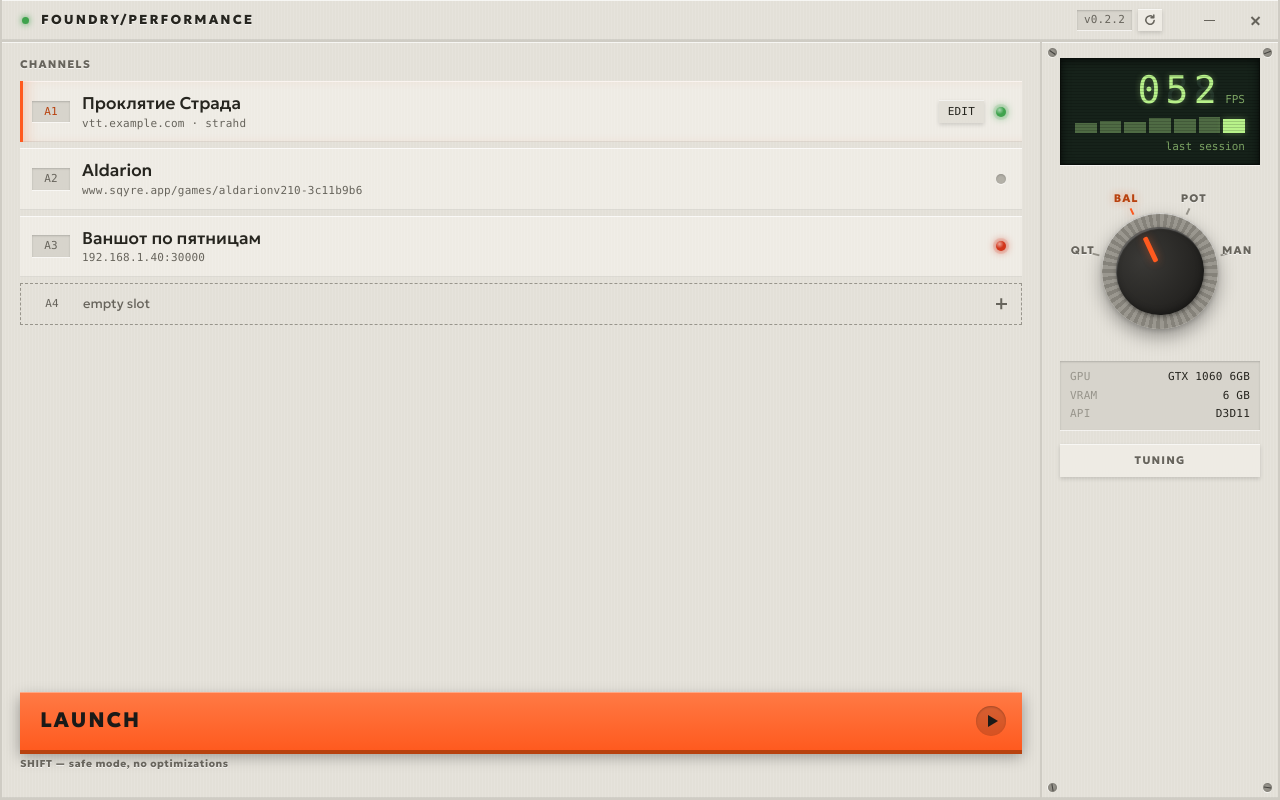
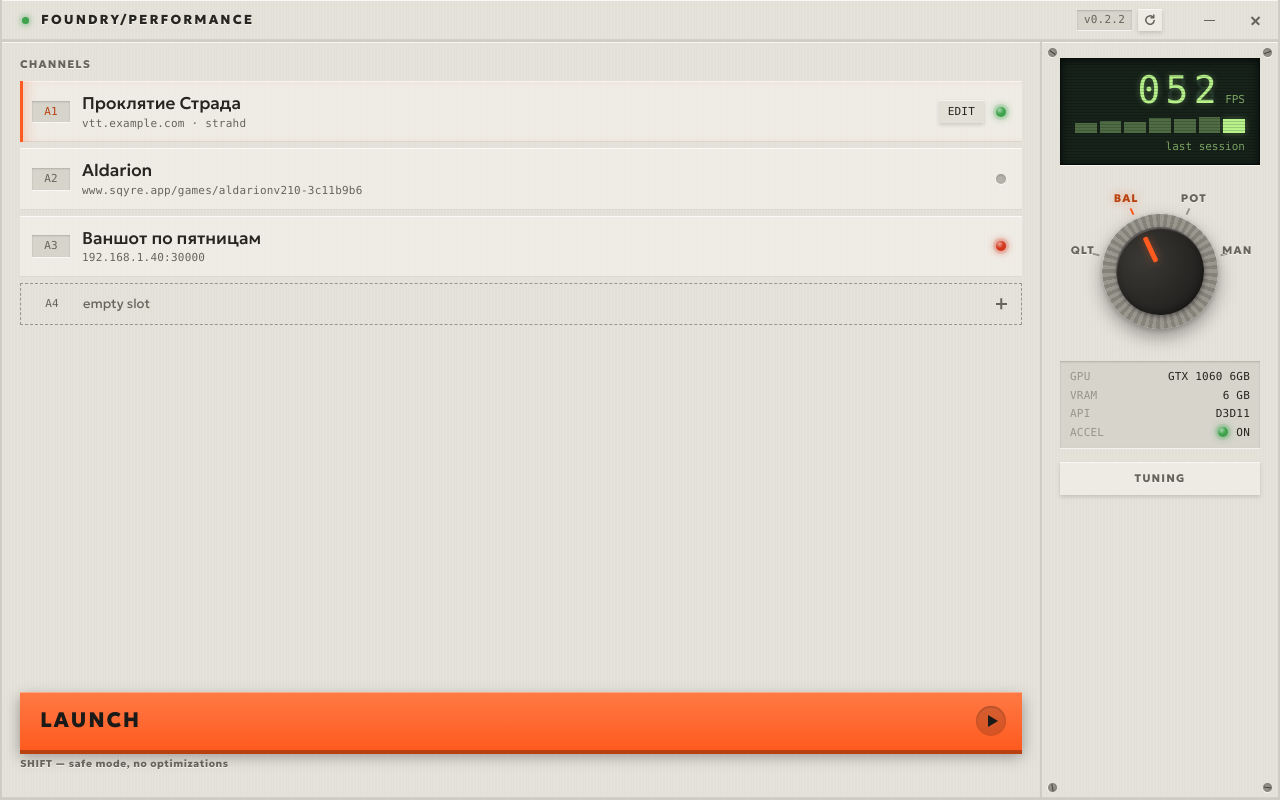
Before and after one commit to TacticalOtaku/FoundryPerformance, a Svelte app: page / in a window 1280 px wide. Built offline with nearby package versions, Linux system fonts and the light colour scheme; a web font is replaced by a local one.

Commit message:
feat: acceleration status in the launcher GPU passport

```diff
--- /dev/null
+++ b/src/lib/accel.ts
@@ -0,0 +1,13 @@
+import type { AngleBackend, LedState, Settings } from "./types";
+
+export type AccelState = "on" | "software" | "wrongGpu" | "unchecked";
+
+const LED: Record<AccelState, LedState> = { on: "ok", software: "err", wrongGpu: "warn", unchecked: "off" };
+
+/** Статус ускорения для паспорта: вердикт последней проверки, если она про текущие бэкенд и видеокарту. */
+export function accelView(settings: Settings, current: boolean): { state: AccelState; api: AngleBackend; led: LedState } {
+	const v = current ? settings.gpuCheck?.verdict : undefined;
+	const state: AccelState = v?.kind === "hardware" ? "on" : v?.kind === "software" ? "software" : v?.kind === "wrongGpu" ? "wrongGpu" : "unchecked";
+	const backend = v && "backend" in v ? v.backend : null;
+	return { state, api: backend ?? settings.engine.angle, led: LED[state] };
+}
--- a/src/lib/i18n/en.json
+++ b/src/lib/i18n/en.json
@@ -76,6 +76,15 @@
   "theme.night": "NIGHT",
   "locale.auto": "AUTO",
   "gpu.unknown": "GPU not detected",
+  "accel.label": "ACCEL",
+  "accel.on": "ON",
+  "accel.software": "SOFTWARE",
+  "accel.wrongGpu": "iGPU",
+  "accel.unchecked": "UNCHECKED",
+  "accel.tip.on": "The game renders on the GPU. API is the engine it actually runs on.",
+  "accel.tip.software": "Last time the game rendered without the GPU. Pick another engine in Tuning or update the GPU driver.",
+  "accel.tip.wrongGpu": "The game renders on the integrated GPU while a discrete one is present. Make the discrete GPU the preferred one in the NVIDIA or AMD control panel.",
+  "accel.tip.unchecked": "The status appears after you launch the game. It is checked again after an engine or GPU change.",
   "unit.gb": "GB",
   "unit.mb": "MB",
   "cache.title": "GAME CACHE",
@@ -93,6 +102,7 @@
   "err.serverMissing": "Slot not found — refresh the list",
   "notice.storeCorrupted": "{file} was damaged — a .bak copy was kept",
   "notice.engineFallback": "WebGL crashed on {from} — engine switched to {to}",
+  "notice.softwareRender": "Rendering without the GPU — engine switched to {to}. Restart the game",
   "notice.launchFailed": "The game didn't open. If you just closed it, wait a couple of seconds",
   "tip.meter.fps": "FPS GAIN",
   "tip.meter.look": "VISUAL COST",
--- a/src/lib/i18n/ru.json
+++ b/src/lib/i18n/ru.json
@@ -76,6 +76,15 @@
   "theme.night": "НОЧЬ",
   "locale.auto": "АВТО",
   "gpu.unknown": "GPU не определён",
+  "accel.label": "УСКОР.",
+  "accel.on": "ВКЛ",
+  "accel.software": "ПРОГРАММНОЕ",
+  "accel.wrongGpu": "ВСТРОЙКА",
+  "accel.unchecked": "НЕ ПРОВЕРЕНО",
+  "accel.tip.on": "Игра рисует на видеокарте. API — движок, на котором она работает на самом деле.",
+  "accel.tip.software": "В прошлый раз игра рисовала без видеокарты. Выбери другой движок в «Настройке» или обнови драйвер видеокарты.",
+  "accel.tip.wrongGpu": "Игра рисует на встроенной видеокарте, хотя есть дискретная. Выбери дискретную видеокарту основной в панели NVIDIA или AMD.",
+  "accel.tip.unchecked": "Статус появится после запуска игры. После смены движка или видеокарты проверка повторяется.",
   "unit.gb": "ГБ",
   "unit.mb": "МБ",
   "cache.title": "КЭШ ИГРЫ",
@@ -93,6 +102,7 @@
   "err.serverMissing": "Слот не найден — обновите список",
   "notice.storeCorrupted": "Файл {file} был повреждён — сохранена копия .bak",
   "notice.engineFallback": "WebGL упал на {from} — движок переключён на {to}",
+  "notice.softwareRender": "Рендер без видеокарты — движок переключён на {to}. Перезапусти игру",
   "notice.launchFailed": "Игра не открылась. Если только что закрыли её — подождите пару секунд",
   "tip.meter.fps": "ПРИРОСТ FPS",
   "tip.meter.look": "ПОТЕРЯ КАРТИНКИ",
--- a/src/lib/mock.ts
+++ b/src/lib/mock.ts
@@ -1,4 +1,4 @@
-import type { InstallProgress, InstallStep, Levers, ModeDto, ProfileId, Server, Settings, StateDto } from "./types";
+import type { InstallProgress, InstallStep, Levers, ModeDto, ProfileId, Server, Settings, StateDto, Verdict } from "./types";
 
 const progressListeners = new Set<(p: InstallProgress) => void>();
 let mockCache = 91_000_000;
@@ -60,13 +60,24 @@ const presets: Record<ProfileId, Levers> = {
 	potato: lv({ perfMode: 0, maxFps: 45, resMin: 0.55, resMax: 0.85, lightAnimation: false, mipmap: false, video: "static", sequencer: false, fxmaster: false, unfocusedFps: 10, prime: "aggressive" })
 };
 
+/** Превью статуса ускорения: `?accel=on|software|wrongGpu|unknown|stale|none`. */
+const accelParam = new URLSearchParams(location.search).get("accel") ?? "on";
+const ACCEL: Record<string, Verdict> = {
+	on: { kind: "hardware", backend: "d3d11" },
+	software: { kind: "software" },
+	wrongGpu: { kind: "wrongGpu", backend: "d3d11" },
+	unknown: { kind: "unknown" },
+	stale: { kind: "hardware", backend: "gl" }
+};
+
 let settings: Settings = {
 	schema: 1,
 	profile: "balance",
 	overrides: {},
 	engine: { angle: "d3d11", diskCacheMb: 2048, extraArgs: "" },
 	locale: "auto",
-	theme: "auto"
+	theme: "auto",
+	gpuCheck: ACCEL[accelParam] ? { verdict: ACCEL[accelParam], renderer: "ANGLE (NVIDIA, …)", angle: "d3d11", adapter: "NVIDIA GeForce GTX 1060 6GB" } : null
 };
 
 let servers: Server[] = [
@@ -87,6 +98,7 @@ export async function mockInvoke(cmd: string, args: Record<string, unknown>): Pr
 				stats: { a1: { lastSession: { avg: 52.4, low1: 31, profile: "balance", at: 0 }, lastBench: null, history: [38, 44, 41, 55, 49, 58, 52] } },
 				presets,
 				gpu: { name: "NVIDIA GeForce GTX 1060 6GB", vramMb: 6144, vendorId: 0x10de },
+				gpuCheckCurrent: accelParam !== "stale",
 				recommended: "balance",
 				notice: null,
 				locale: "ru",
--- a/src/screens/MainScreen.svelte
+++ b/src/screens/MainScreen.svelte
@@ -1,8 +1,10 @@
 <script lang="ts">
 	import Knob from "../components/Knob.svelte";
+	import Led from "../components/Led.svelte";
 	import LaunchButton from "../components/LaunchButton.svelte";
 	import Lcd from "../components/Lcd.svelte";
 	import Slot from "../components/Slot.svelte";
+	import { accelView } from "../lib/accel";
 	import { noteLines } from "../lib/changelog";
 	import { t } from "../lib/i18n.svelte";
 	import { knobPosition } from "../lib/levers";
@@ -17,6 +19,7 @@
 	const lcdCaption = $derived(stats?.lastBench ? t("main.lastBench") : stats?.lastSession ? t("main.lastSession") : t("main.noData"));
 	// «NVIDIA GeForce RTX 5070» → «RTX 5070»: марка на табличке не нужна
 	const gpuName = $derived(dto.gpu?.name.replace(/^(NVIDIA|AMD|Intel\(R\))\s+(GeForce\s+|Radeon\s+(?=RX))?/i, "") ?? "");
+	const accel = $derived(accelView(dto.settings, dto.gpuCheckCurrent));
 	const code = (i: number) => `A${i + 1}`;
 </script>
 
@@ -79,7 +82,11 @@
 				<dt>VRAM</dt>
 				<dd>{Math.round(dto.gpu.vramMb / 1024)} {t("unit.gb")}</dd>
 				<dt>API</dt>
-				<dd>{dto.settings.engine.angle.toUpperCase()}</dd>
+				<dd>{accel.api.toUpperCase()}</dd>
+				<dt>{t("accel.label")}</dt>
+				<dd class="accel" {@attach tip(() => ({ title: t(`accel.${accel.state}`), body: t(`accel.tip.${accel.state}`) }))}>
+					<Led state={accel.led} label="" />{t(`accel.${accel.state}`)}
+				</dd>
 			</dl>
 		{:else}
 			<div class="passport mono">{t("gpu.unknown")}</div>
@@ -260,6 +267,14 @@
 		overflow: hidden;
 		text-overflow: ellipsis;
 	}
+	/* ореол лампочки шире строки — не обрезаем; статусы короткие, многоточие не нужно */
+	.passport .accel {
+		display: flex;
+		align-items: center;
+		justify-content: flex-end;
+		gap: 8px;
+		overflow: visible;
+	}
 	.tune {
 		padding: 10px;
 		background: var(--face-2);
```
Also changed, not shown: src/lib/types.ts (+16 -0 lines), 1 other file (tests, documents, lock files or other folders).
